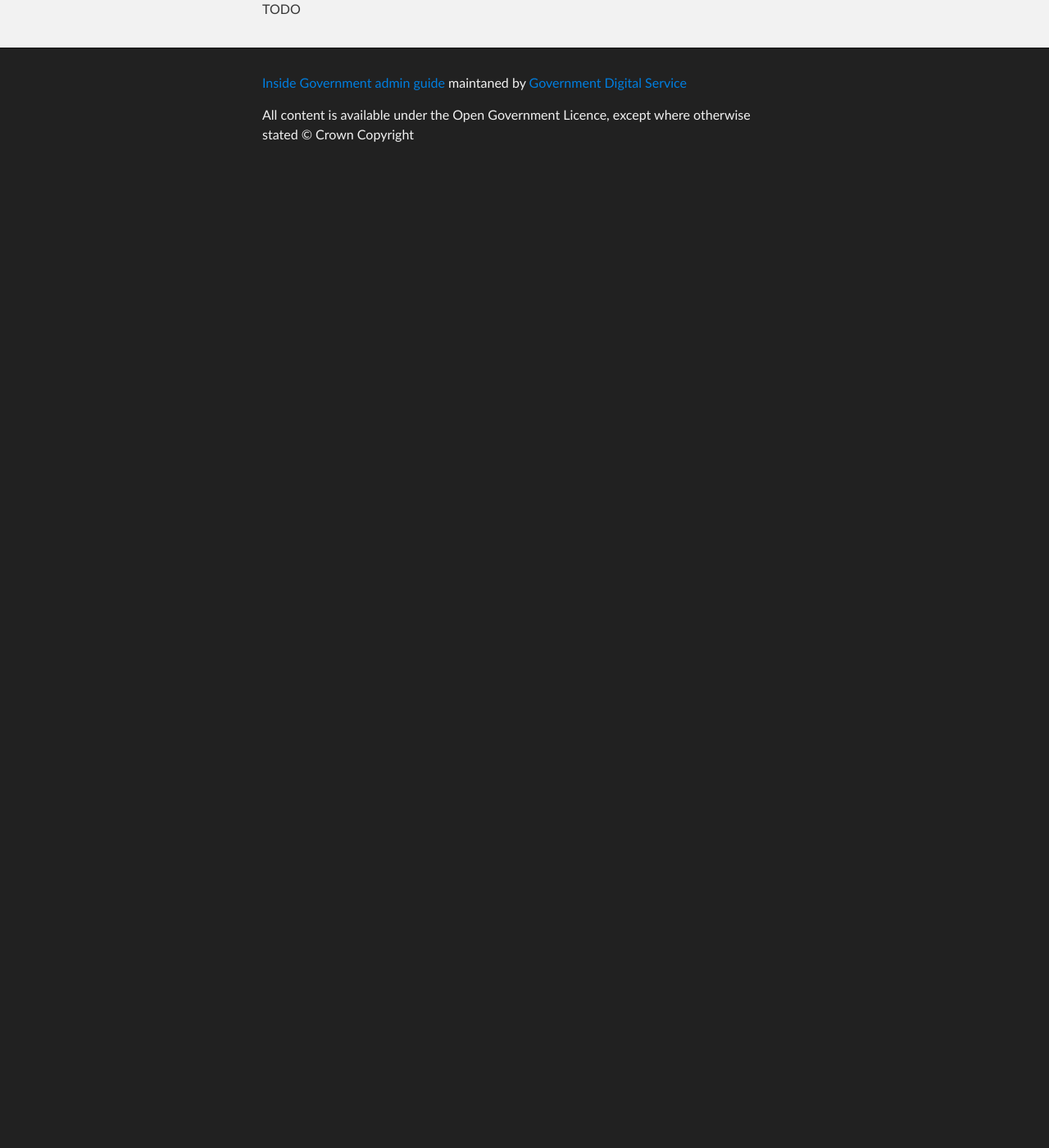
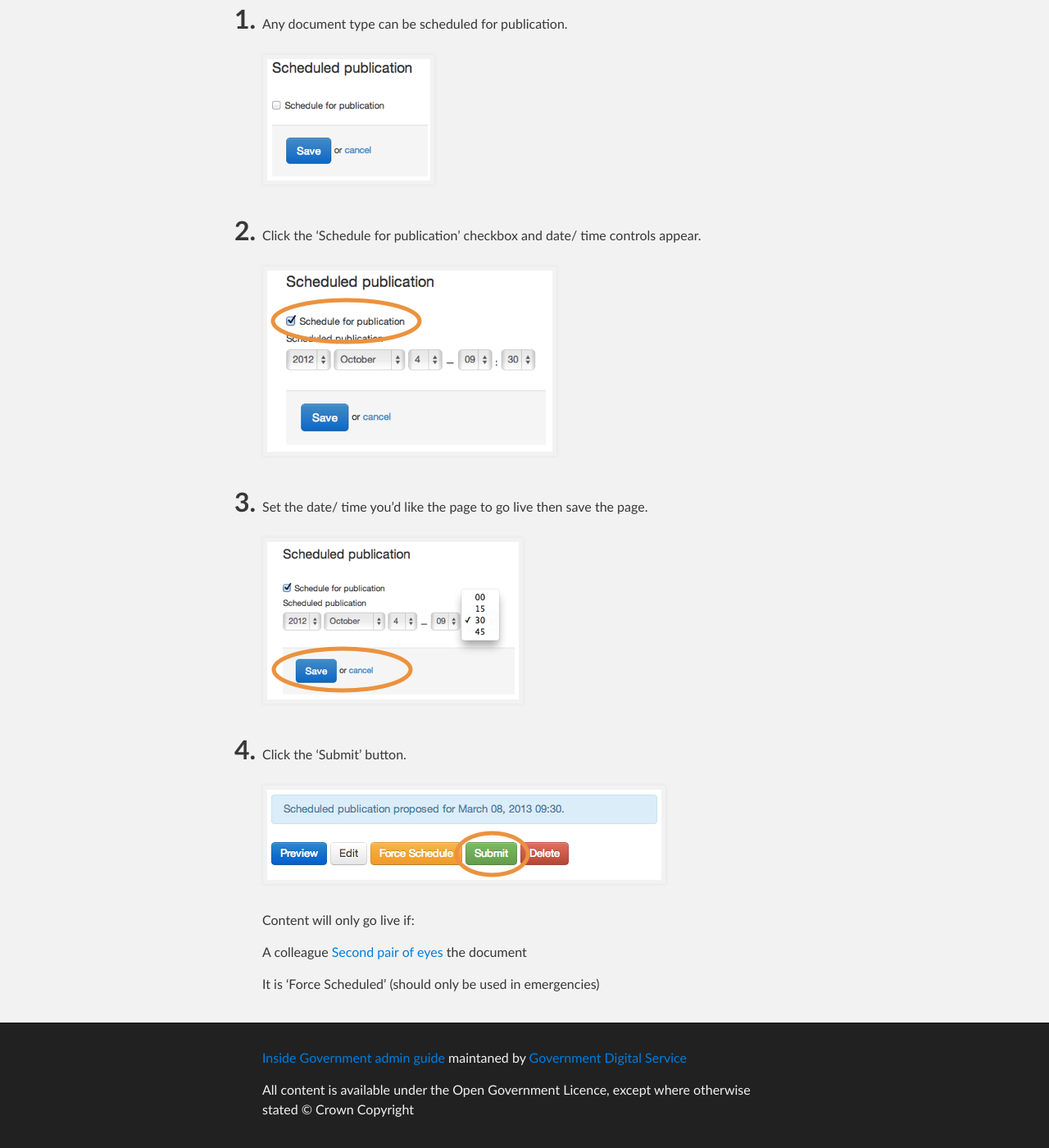
Before and after one commit to alphagov/inside-government-admin-guide, a Jekyll site: the page built from creating-documents/scheduled-publishing.md, in a window 1280 px wide and 1400 px high, scrolled down 254 px. Shown: the whole window at 82% size. Built offline with Jekyll 4.4.1, drawn with Linux system fonts in a browser that asks for light colours; before the commit the page ends 900 px from its top, so only the background shows below that.

Commit message:
Finished 'scheduled publishing'

```diff
--- a/creating-documents/scheduled-publishing.md
+++ b/creating-documents/scheduled-publishing.md
@@ -5,4 +5,24 @@ title: Inside Government Admin Guide - Scheduled publishing
 
 ## Scheduled publishing
 
-TODO
+1. Any document type can be scheduled for publication.
+
+	![Scheduled publishing 1](scheduled-publishing-1.png)
+
+2. Click the 'Schedule for publication' checkbox and date/ time controls appear.
+
+	![Scheduled publishing 2](scheduled-publishing-2.png)
+
+3. Set the date/ time you'd like the page to go live then save the page.
+
+	![Scheduled publishing 3](scheduled-publishing-3.png)
+
+4. Click the ‘Submit’ button.
+
+	![Scheduled publishing 4](scheduled-publishing-4.png)
+
+	Content will only go live if:
+
+	A colleague [Second pair of eyes](second-pair-of-eyes.html) the document
+
+	It is 'Force Scheduled' (should only be used in emergencies)
```
Also changed, not shown: creating-documents/scheduled-publishing-1.png (added), creating-documents/scheduled-publishing-2.png (added), creating-documents/scheduled-publishing-3.png (added), creating-documents/scheduled-publishing-4.png (added).
